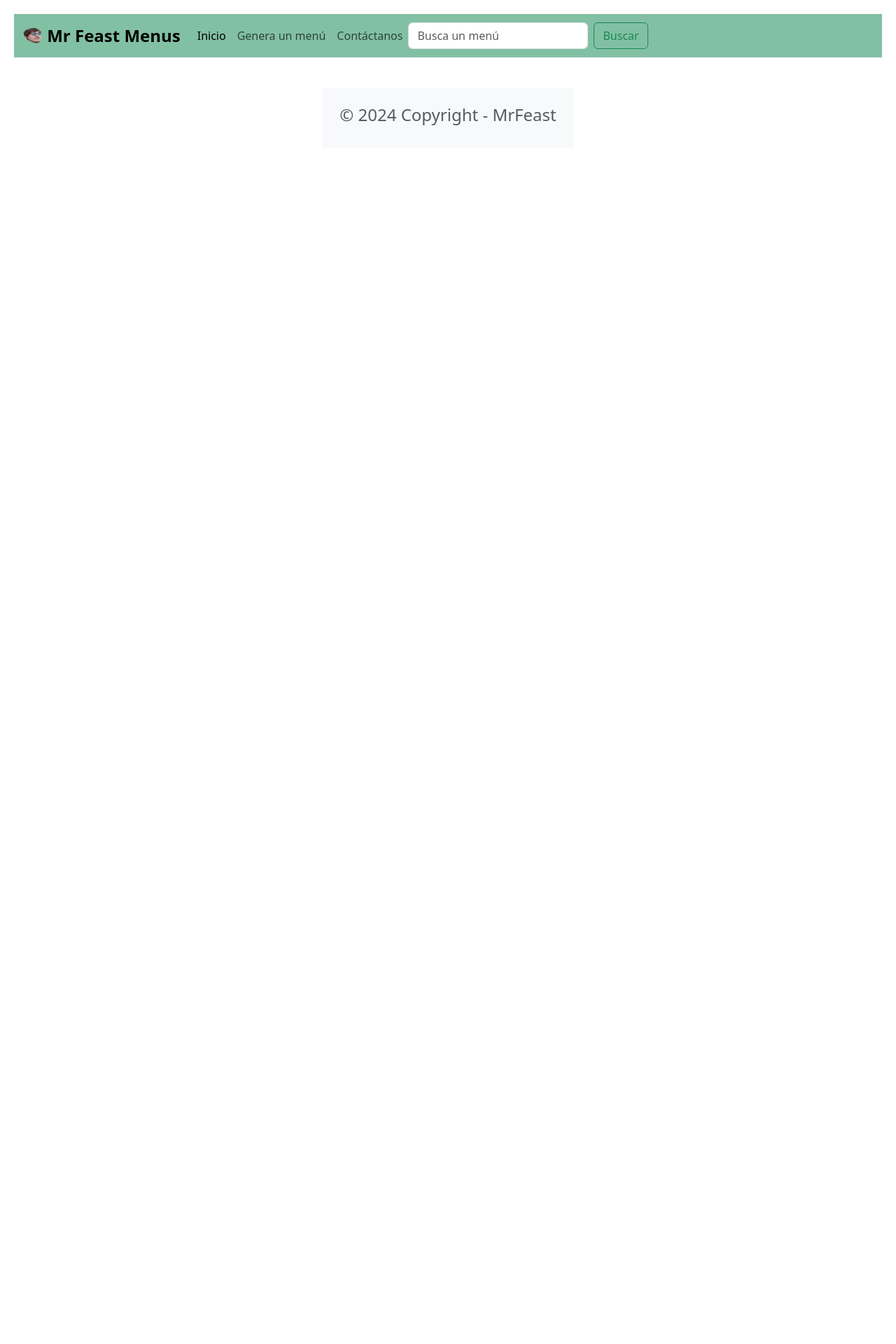
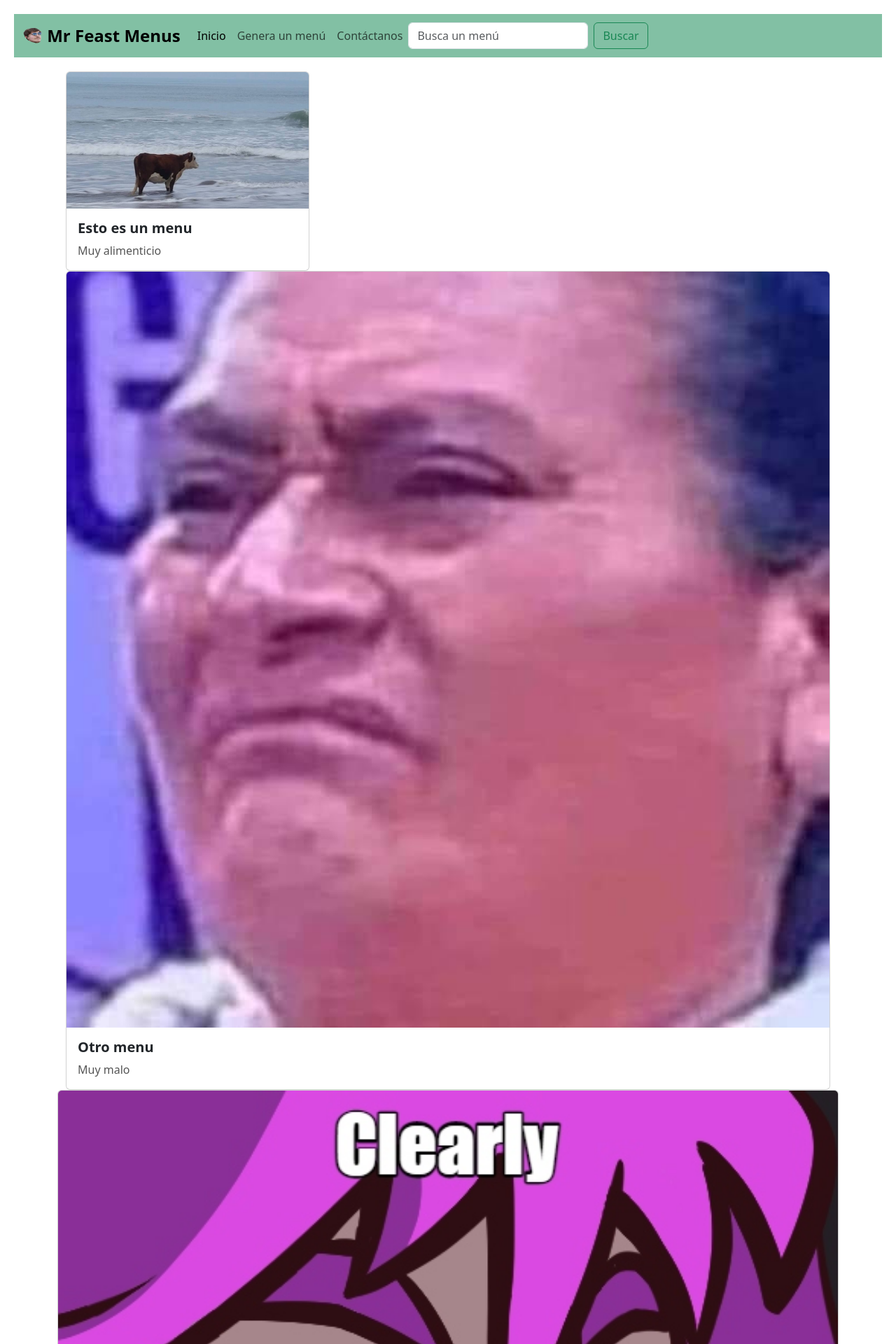
Before and after one commit to IsabelaOB/Mrfeast, a Django app: page /portal/ in a window 1280 px wide. Shown: the top 1920 px of the page at 70% size. Before the commit the page ends 179 px from the top, so only its background shows below. Run offline with Django 5.2, Linux system fonts and the light colour scheme; data comes from the database, SQL or seed files in the repository; both versions use the stored data as it was after the commit.

Commit message:
Modificada página de portal, creada contacto

```diff
--- a/MrFood/settings.py
+++ b/MrFood/settings.py
@@ -11,10 +11,13 @@ https://docs.djangoproject.com/en/5.0/ref/settings/
 """
 
 from pathlib import Path
+import os
 
 # Build paths inside the project like this: BASE_DIR / 'subdir'.
 BASE_DIR = Path(__file__).resolve().parent.parent
 
+MEDIA_ROOT = os.path.join(BASE_DIR, 'media')
+MEDIA_URL = '/media/'
 
 # Quick-start development settings - unsuitable for production
 # See https://docs.djangoproject.com/en/5.0/howto/deployment/checklist/
--- a/MrFood/urls.py
+++ b/MrFood/urls.py
@@ -8,5 +8,6 @@ urlpatterns = [
     path('', TemplateView.as_view(template_name='inicio.html'), name='inicio'),
     path('login/', foodViews.login_view, name='login'),
     path('form/', foodViews.home_view, name='form'),
-    path('portal/', TemplateView.as_view(template_name='page.html'), name='portal'),
+    path('portal/', foodViews.portal_view, name='portal'),
+    path('contacto/', foodViews.contacto_view, name='contacto')
 ]
--- a/food/admin.py
+++ b/food/admin.py
@@ -1,3 +1,4 @@
 from django.contrib import admin
-
+from .models import Menu
 # Register your models here.
+admin.site.register(Menu)
--- a/food/models.py
+++ b/food/models.py
@@ -8,3 +8,6 @@ class Menu(models.Model):
     nombre = models.CharField(max_length=100)
     descripcion = models.CharField(max_length=250)
     imagen = models.ImageField(upload_to='menu/images/')
+
+    def __str__(self):
+        return self.nombre
--- a/food/templates/base.html
+++ b/food/templates/base.html
@@ -79,7 +79,7 @@
 </head>
 <nav class="navbar navbar-expand-lg" style="background-color: #82C0A4; text-align:center;">
     <div class="container-fluid">
-      <a class="navbar-brand" href="#">
+      <a class="navbar-brand" href="{% url 'portal' %}">
         {%load static %}
         <img src="{% static 'images/Mr-Beast-PNG-File.png' %}" alt="" width="30" height="24" class="d-inline-block align-text-top">
         <big style="font-weight:bold;">Mr Feast Menus</big>
@@ -90,13 +90,13 @@
       <div class="collapse navbar-collapse" id="navbarNav">
         <ul class="navbar-nav">
           <li class="nav-item">
-            <a class="nav-link active" aria-current="page" href="#">Inicio</a>
+            <a class="nav-link active" aria-current="page" href="{% url 'portal' %}">Inicio</a>
           </li>
           <li class="nav-item">
             <a class="nav-link" href="#">Genera un menú</a>
           </li>
           <li class="nav-item">
-            <a class="nav-link" href="#">Contáctanos</a>
+            <a class="nav-link" href="{% url 'contacto' %}">Contáctanos</a>
           </li>
         </ul>
         <form class="d-flex" role="search">
--- a/food/templates/page.html
+++ /dev/null
@@ -1,8 +0,0 @@
-{% extends "base.html" %}
-
-{% block content %}
-
-
-
-
-{% endblock content %}
--- /dev/null
+++ b/food/templates/portal.html
@@ -0,0 +1,18 @@
+{% extends "base.html" %}
+{% block content %}
+<div class="container">
+    <div class= "row row-cols-1 row-cols-md-3 g-4">
+        {% for menu in menus %}
+        <div v-for="menu in menus" class="col">
+            <div class="card">
+                <img class="card-img-top" src="{{ menu.imagen.url}}"/>
+                <div class ="card-body">
+                    <h5 class="card-title fw-bold">{{ menu.nombre }}</h5>
+                    <p class="card-text">{{ menu.descripcion }} </p>
+                </div>
+            </div>
+        </div>
+    </div>
+    {% endfor %}
+</div>
+{% endblock content %}
--- a/food/views.py
+++ b/food/views.py
@@ -3,6 +3,7 @@ from django.contrib.auth import authenticate, login
 from django.contrib.auth.models import User
 from food.models import UserProfile
 from django.http import HttpResponse
+from .models import Menu
 
 
 def login_view(request):
@@ -33,8 +34,14 @@ def home_view(request):
     # Lógica de la vista principal
     if request.method == 'GET' and 'siguiente_btn' in request.GET:
         # Si se presionó el botón "Siguiente", redirige a la página deseada
-        return redirect('portal')
+        menus = Menu.objects.all()
+        return portal_view(request)
     return render(request, 'home.html')
+
+def portal_view(request):
+    menus = Menu.objects.all()
+    return render(request, 'portal.html', {'menus':menus,})
+
 
 def inicio_view(request):
     # Puedes incluir la lógica que desees para la página de inicio
@@ -46,3 +53,6 @@ def inicio_view(request):
     }
 
     return render(request, 'inicio.html', context)
+
+def contacto_view(request):
+    return render(request, 'contacto.html')
```
Also changed, not shown: food/templates/contacto.html (+28 -0 lines), db.sqlite3, media/menu/images/311182280_5132997400139830_1804114226464175287_n.jpg (added), media/menu/images/E_XDqg3WYAM5Pd9.jpg (added), media/menu/images/vaca_marina.png (added).
